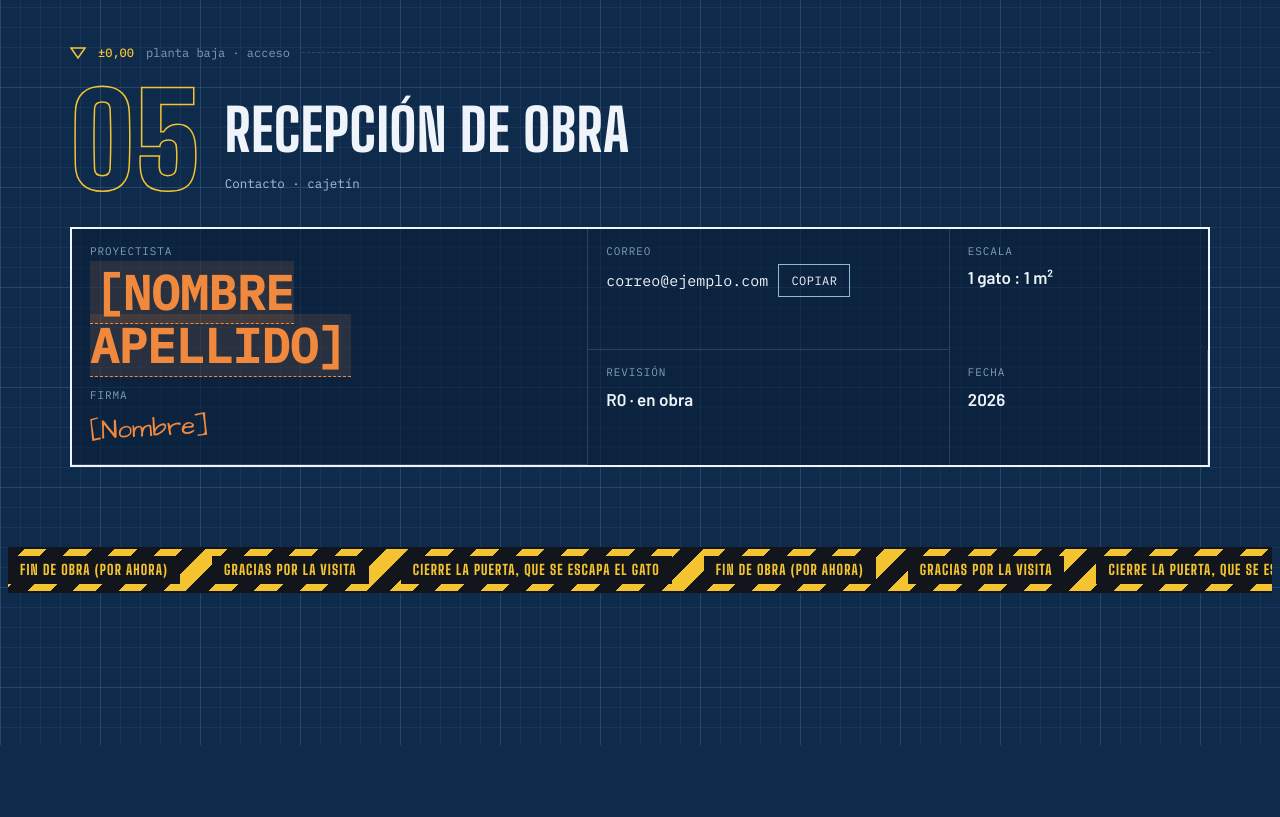
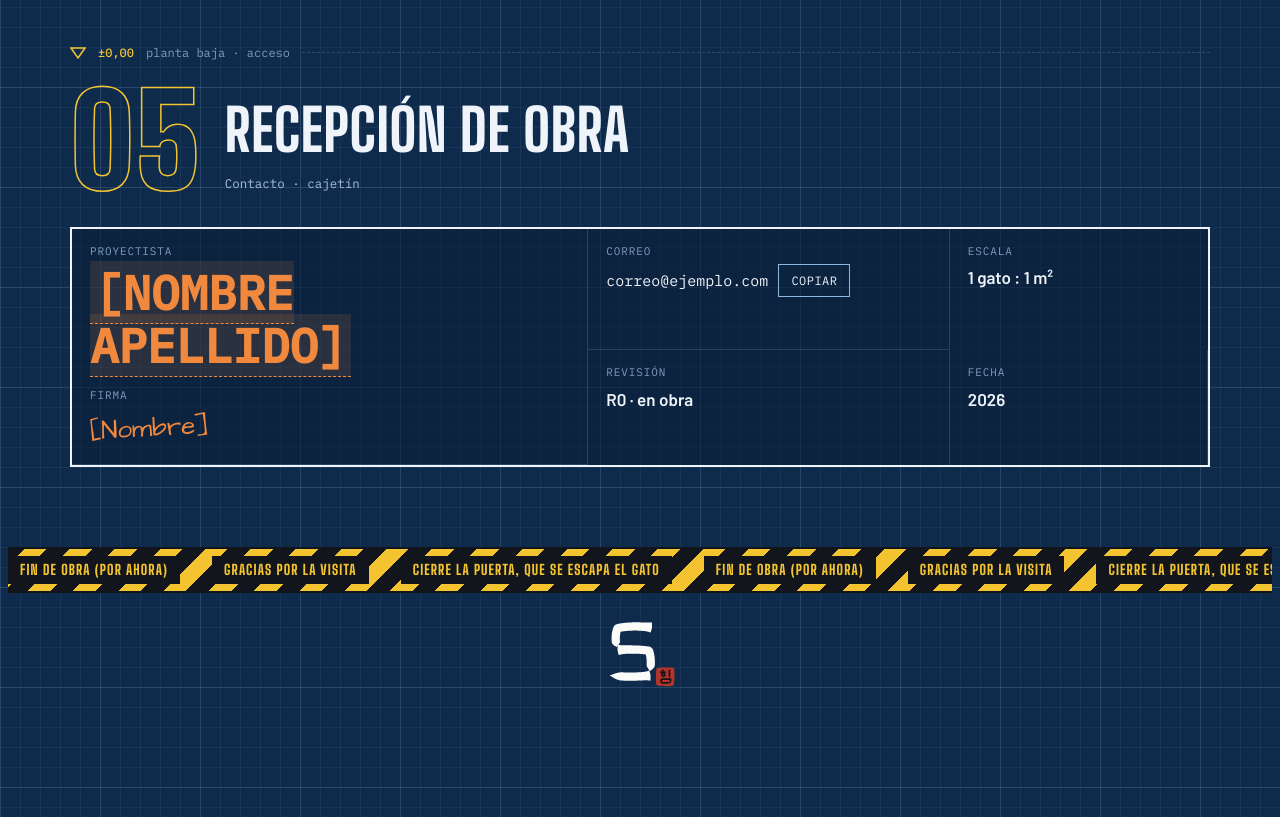
Before and after one commit to luuisaa00/portfolio, a plain HTML site: page index.html in a window 1280 px wide. Shown: the part 4713-5530 px from the top of the page. Before the commit the page ends 5458 px from the top, so only its background shows below. Drawn offline with Linux system fonts and the light colour scheme.

Commit message:
Logo de la autora en SVG en el pie de página

```diff
--- a/css/styles.css
+++ b/css/styles.css
@@ -312,7 +312,7 @@ svg .fill-obra{fill:var(--obra)}
 
 footer.site{margin-top:56px}
 .foot{display:flex;justify-content:center;padding-block:24px}
-.logo-autora{height:48px;width:auto}
+.logo-autora{height:72px;width:auto}
 
 @media (max-width:900px){
   .hero,.two,.modelo{grid-template-columns:minmax(0,1fr);gap:32px}
--- a/index.html
+++ b/index.html
@@ -394,7 +394,7 @@
     </div>
   </div>
   <div class="wrap foot">
-    <img class="logo-autora" src="img/logo.png" alt="Logo de la autora de la web" onerror="this.hidden=true">
+    <img class="logo-autora" src="img/logo.svg" alt="Logo de Sandra Rivera, autora de la web" onerror="this.hidden=true">
   </div>
 </footer>
 
```
Also changed, not shown: img/logo.svg (added), 2 other files.
